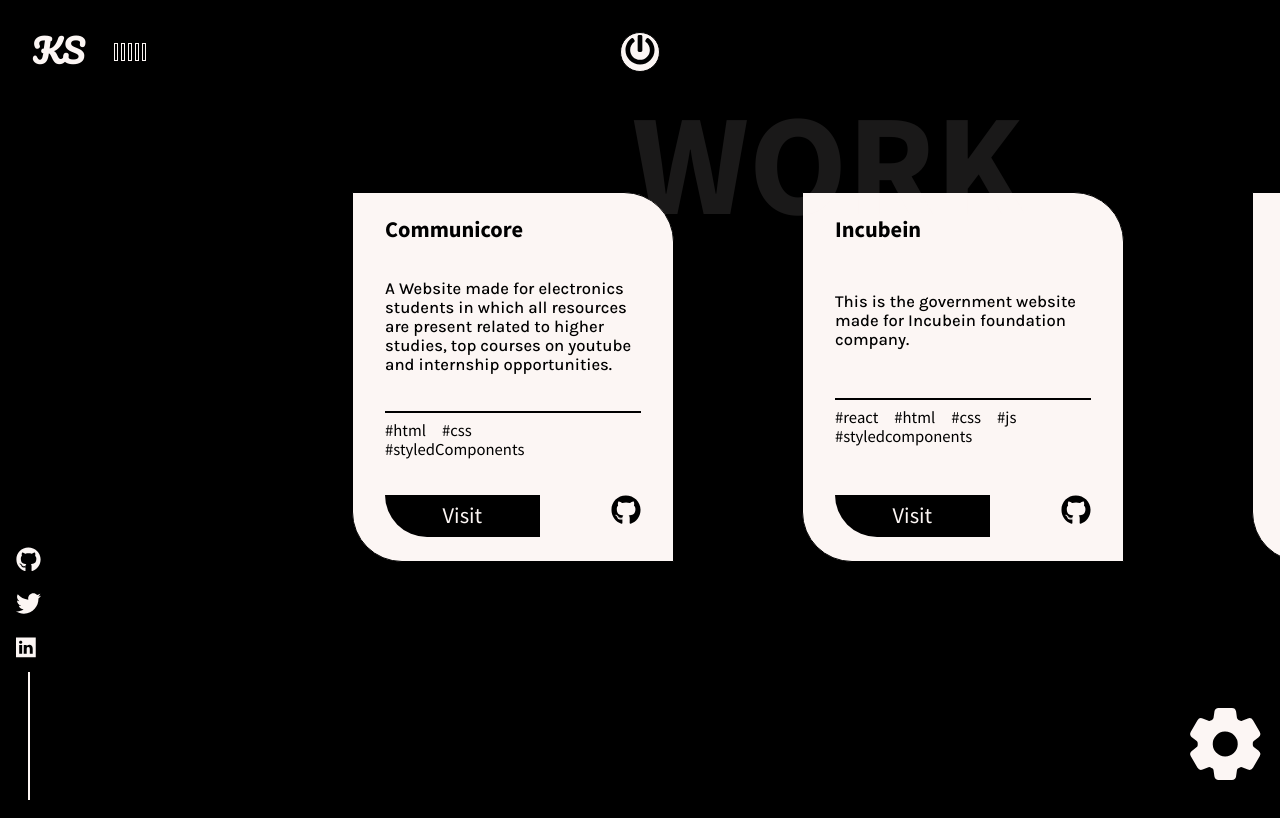
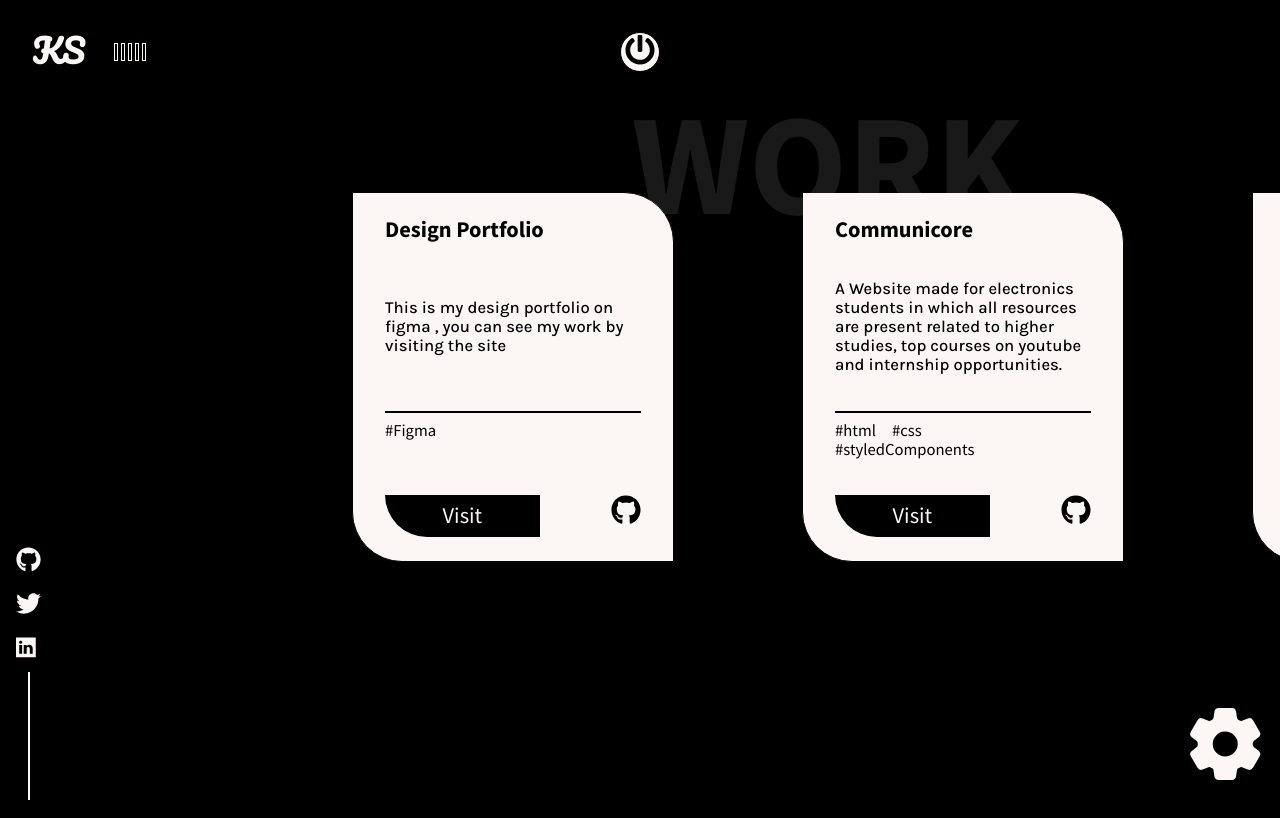
Before and after one commit to Ks103/khushi.tech, a React (Create React App) app: page /work in a window 1280 px wide. Shown: the top 818 px of the page. Built offline with nearby package versions, Linux system fonts and the light colour scheme.

Commit message:
Update WorkData.js

```diff
--- a/src/data/WorkData.js
+++ b/src/data/WorkData.js
@@ -1,8 +1,17 @@
 // work data
 
 export const Work = [
+     {
+        id:1,
+        name:"Design Portfolio",
+        description:"This is my design portfolio on figma , you can see my work by visiting the site",
+        tags:["Figma"],
+
+        demo:"https://lnkd.in/gS9DU6aq",
+
+    },
     {
-        id:1,
+        id:2,
         name:"Communicore",
         description:"A Website made for electronics students in which all resources are present related to higher studies, top courses on youtube and internship opportunities.",
         tags:["html","css","styledComponents"],
@@ -11,7 +20,16 @@ export const Work = [
         github:"https://github.com/Ks103/CommuniCore"
     },
     {
-        id:2,
+        id:3,
+        name:"DALLE-2.0",
+        description:"A Website which generates 3D images from prompt just like mid-journey.",
+        tags:["html","css","MERN"],
+
+
+        github:"https://github.com/Ks103/DALLE-2.0"
+    },
+    {
+        id:4,
         name:"Incubein",
         description:"This is the government website made for Incubein foundation company.",
         tags:["react","html","css","js","styledcomponents"],
@@ -21,7 +39,7 @@ export const Work = [
 
     },
     {
-        id:3,
+        id:5,
         name:"Github-finder",
         description:"In this you can find any username of github with all information of their repos, commits.",
         tags:["react","api"],
@@ -30,7 +48,7 @@ export const Work = [
         github:"https://github.com/Ks103/githubfinder"
     },
     {
-        id:4,
+        id:6,
         name:"Flipit",
         description:"#Flip card memory game.This game is made from basic html,css and javascript,also is responsive. You can play this game in your mobile.Go through the game book before starting....Have fun!!!",
         tags:["js","html","css"],
@@ -39,7 +57,7 @@ export const Work = [
         github:"https://github.com/Ks103/Flipit"
 
     },{
-        id:5,
+        id:7,
         name:"Accstore",
         description:"basic GUI that stores your emails, password and account information.",
         tags:["js","framer-motion"],
@@ -49,7 +67,7 @@ export const Work = [
 
     },
     {
-        id:6,
+        id:8,
         name:"VoiceChatbot",
         description:"In this you will get a voice response from a bot.Click the bottom red symbol to talk Robo, and say hi.",
         tags:["python","js","html"],
```
